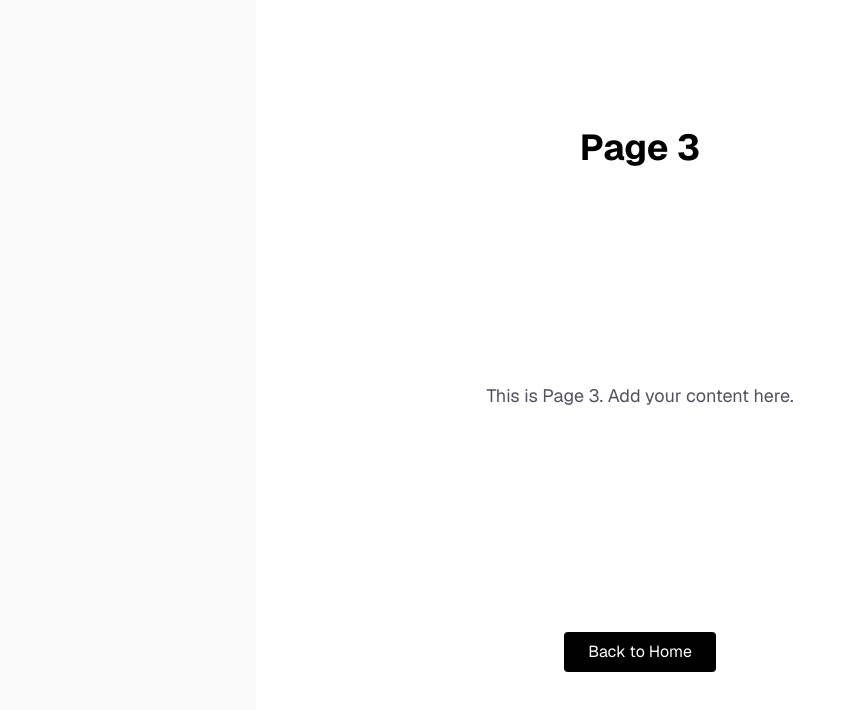
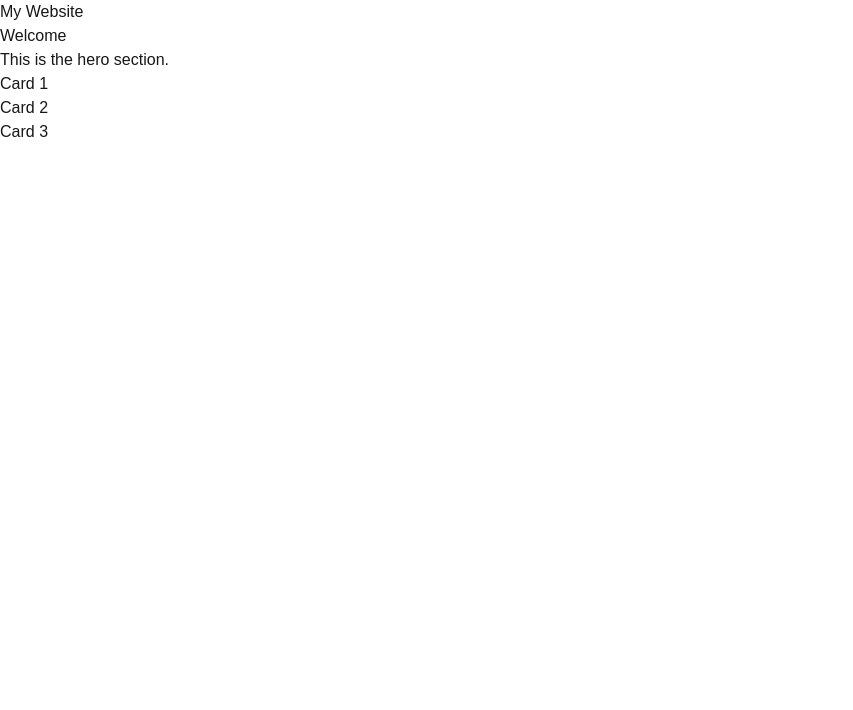
Before and after one commit to sooryanathg/frontend-warmup, a Next.js app: page /page3 in a window 1280 px wide. Shown: the top 710 px of the page, without its empty margins (0-853 px from the left). Built offline with nearby package versions, Linux system fonts and the light colour scheme.

Commit message:
all sections linked

```diff
--- /dev/null
+++ b/app/page3/CardsSection.jsx
@@ -0,0 +1,9 @@
+export default function CardsSection() {
+  return (
+    <section>
+      <div>Card 1</div>
+      <div>Card 2</div>
+      <div>Card 3</div>
+    </section>
+  );
+}
--- /dev/null
+++ b/app/page3/HeroSection.jsx
@@ -0,0 +1,8 @@
+export default function HeroSection() {
+  return (
+    <section>
+      <h2>Welcome</h2>
+      <p>This is the hero section.</p>
+    </section>
+  );
+}
--- /dev/null
+++ b/app/page3/Navbar.jsx
@@ -0,0 +1,7 @@
+export default function Navbar() {
+  return (
+    <nav>
+      <h1>My Website</h1>
+    </nav>
+  );
+}
--- a/app/page3/page.tsx
+++ b/app/page3/page.tsx
@@ -1,20 +1,13 @@
-import Link from "next/link";
+import Navbar from "./Navbar";
+import HeroSection from "./HeroSection";
+import CardsSection from "./CardsSection";
 
-export default function Page3() {
+export default function page() {
   return (
-    <div className="flex flex-col flex-1 items-center justify-center bg-zinc-50 font-sans dark:bg-black">
-      <main className="flex flex-1 w-full max-w-3xl flex-col items-center justify-between py-32 px-16 bg-white dark:bg-black">
-        <h1 className="text-4xl font-bold text-black dark:text-white mb-6">Page 3</h1>
-        <p className="text-lg text-zinc-600 dark:text-zinc-400 mb-8">
-          This is Page 3. Add your content here.
-        </p>
-        <Link
-          href="/"
-          className="px-6 py-2 bg-black text-white dark:bg-white dark:text-black rounded hover:opacity-80 transition"
-        >
-          Back to Home
-        </Link>
-      </main>
-    </div>
+    <main>
+      <Navbar />
+      <HeroSection />
+      <CardsSection />
+    </main>
   );
 }
```
Also changed, not shown: 1 other file (tests, documents, lock files or other folders).
